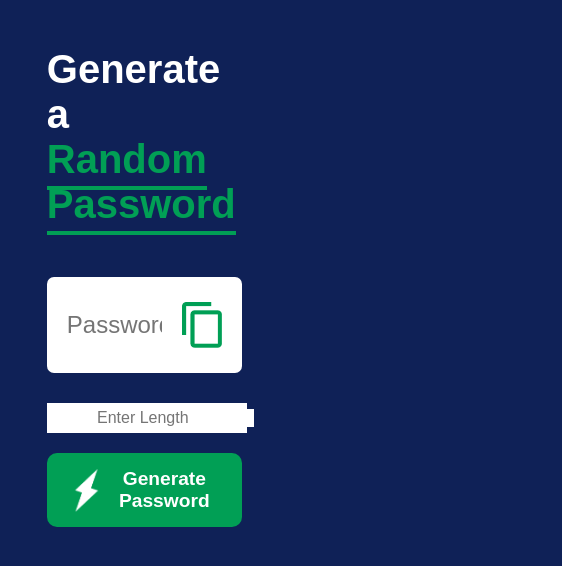
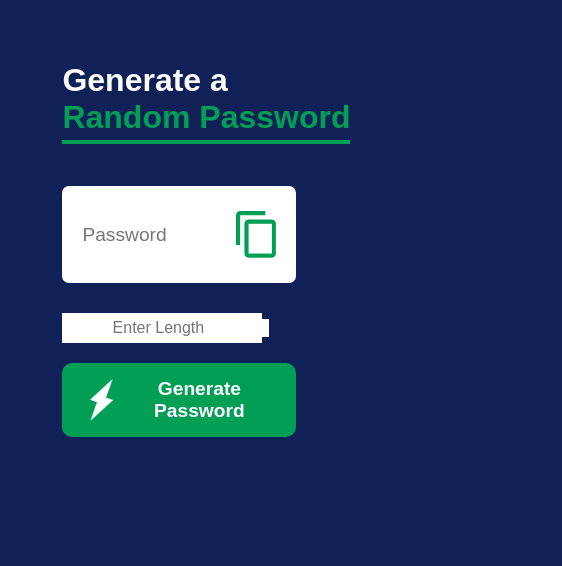
Before and after one commit to charanpreet01/Random-Password-Generator, a plain HTML site: page index.html in a window 390 px wide. Shown: the whole page, 562 px wide, since content can reach past the window. Drawn offline with Linux system fonts and the light colour scheme.

Commit message:
css updated

```diff
--- a/style.css
+++ b/style.css
@@ -12,7 +12,7 @@ body{
 
 .container{
     margin: 12%;
-    width: 50%;
+    width: 60%;
     max-width: 500px;
 }
 
@@ -30,6 +30,7 @@ body{
 
 .container h1{
     font-size: 2.5rem;
+    width: 500px;
 }
 
 .container h1 span{
@@ -85,3 +86,19 @@ body{
     text-align: center;
 
 }
+
+@media (max-width:725px) {
+    .container h1{
+        font-size: 2rem;
+    }
+
+    .container{
+        margin: 16%;
+    }
+}
+
+@media (max-width:450px) {
+    .display input{
+        font-size: 1.2rem;
+    }
+}
```
